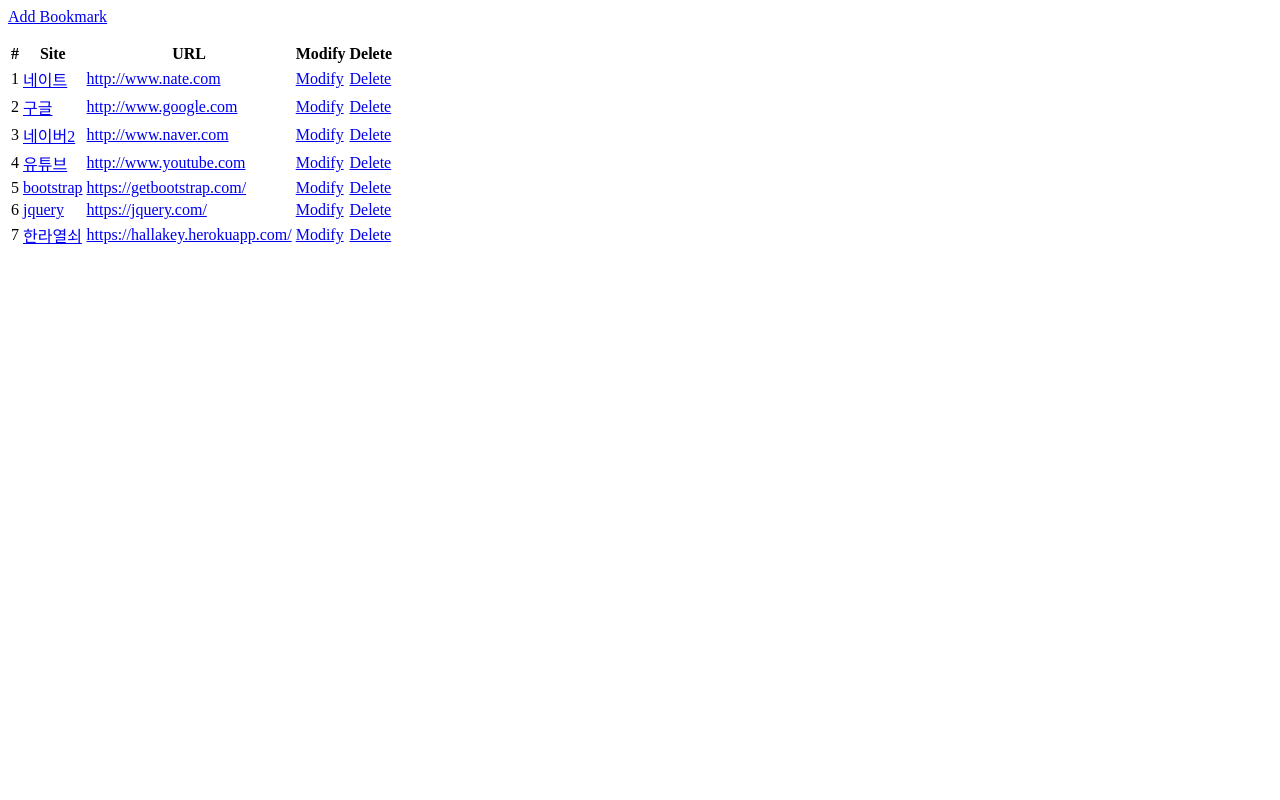
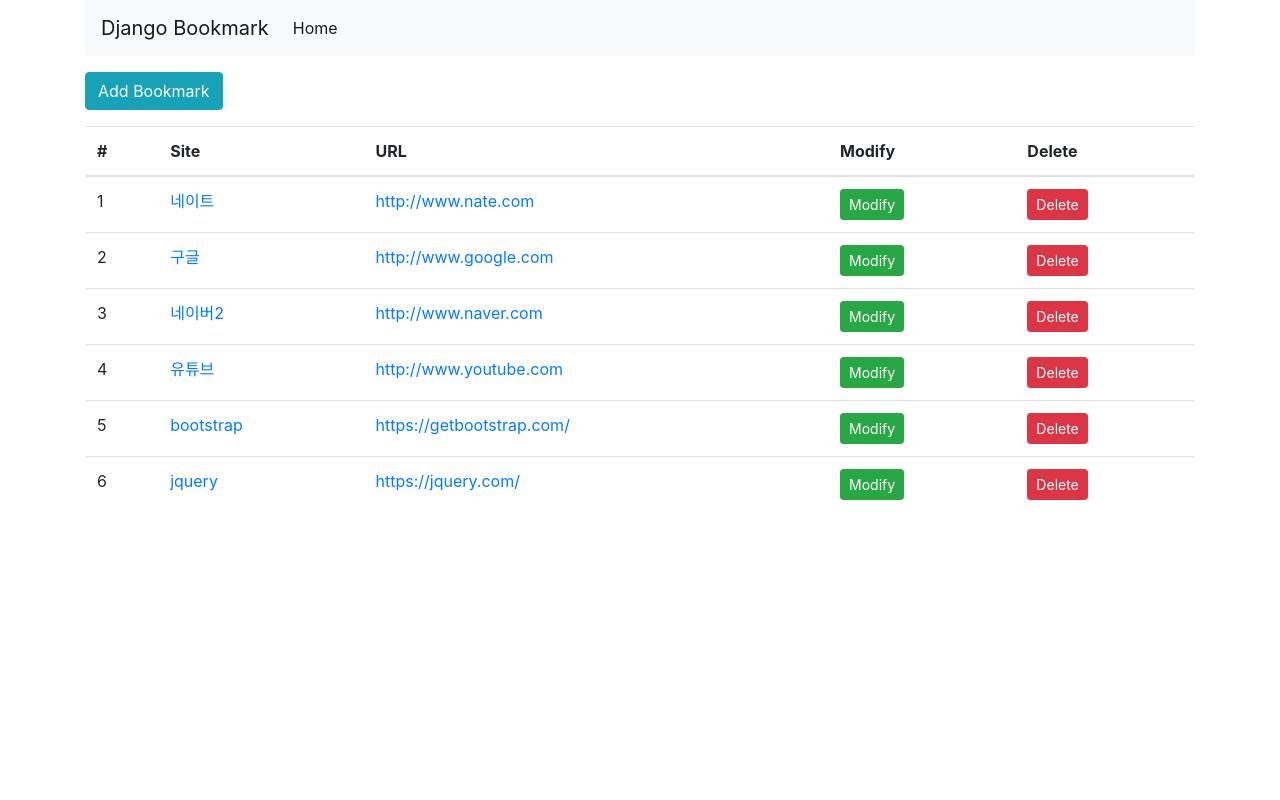
Before and after one commit to bright-night-sky/django_study, a Django app: page /bookmark/ in a window 1280 px wide. Run offline with Django 3.2, Linux system fonts and the light colour scheme; data comes from the database, SQL or seed files in the repository; both versions use the stored data as it was after the commit.

Commit message:
북마크 프로젝트 개발 강의 완료
북마크 프로젝트 개발 강의 완료

```diff
--- a/04_bookmark/bookmark/templates/bookmark/bookmark_list.html
+++ b/04_bookmark/bookmark/templates/bookmark/bookmark_list.html
@@ -1,3 +1,8 @@
+{% extends 'base.html' %}
+
+{% block title %}Bookmark List{% endblock %}
+
+{% block content %}
     <!-- 템플릿 만들기템플릿은 프론트엔드 소스코드가 저장되는 파일들이면서 장고에서 데이터를 껴넣는 양식 파일이기도 하다. -->
     <!-- 어떤 뷰를 만들 때는 그 뷰의 내용을 어떻게 브라우저에 표시할지 템플릿을 가지고 결정한다. -->
 
@@ -7,7 +12,10 @@
 
     <!-- 소스 코드 첫 부분에는 북마크 추가하기 링크를 만들어 두었고, 그 다음부터 북마크의 목록을 출력하기 위해서 table 태그를 사용한다. -->
     <div class="btn-group">
-    <a href="#" class="btn btn-info">Add Bookmark</a>
+        <!-- href 속성값에 주소를 출력하기 위해 url 템플릿 태그를 사용했다. -->
+        <!-- [add]라는 이름을 가진 URL 패턴을 찾아서 URL을 출력해라라는 의미이다. -->
+        <!-- 코드를 수정한 뒤 목록에서 해당 링크를 클릭하면 북마크 추가 페이지로 이동하는 것을 확인할 수 있다. -->
+        <a href="{% url 'add' %}" class="btn btn-info">Add Bookmark</a>
     </div>
     <p></p>
     <table class="table">
@@ -30,13 +38,24 @@
                 <tr>
                     <!-- 중괄호 중괄호는 출력이 되는 태그이다. print라고 생각하면 된다. -->
                     <td>{{ forloop.counter }}</td>
-                <td><a href="#">{{ bookmark.site_name }}</a></td>
+                    <!-- href 속성값을 url 템플릿 태그를 사용하도록 변경한다. -->
+                    <!-- 템플릿 태그에 pk 값을 같이 전달해 제대로된 URL이 만들어져 출력할 수 있도록 한다. -->
+                    <!-- 모든 코드를 변경하고 북마크 목록 화면에서 사이트 이름을 클릭해보자. -->
+                    <!-- 클릭했을 때 북마크 확인 화면으로 이동하면 정상 동작하는 것이다. -->
+                    <td><a href="{% url 'detail' pk=bookmark.id %}">{{ bookmark.site_name }}</a></td>
                     <td><a href="{{ bookmark.url }}" target="_blank">{{ bookmark.url }}</a></td>
-                <td><a href="#" class="btn btn-success btn-sm">Modify</a></td>
-                <td><a href="#" class="btn btn-danger btn-sm">Delete</a></td>
+                    <!-- url 템플릿 코드를 사용해 주소를 만들어 출력한다. -->
+                    <!-- URL 패턴에는 pk라는 값이 있기 때문에 url 템플릿 태그에도 pk 값을 전달해야 url을 만들 수 있다. -->
+                    <!-- 확인해보자. -->
+                    <!-- 수정 화면으로 이동하면 사이트 이름이나 주소를 수정하고 [Update] 버튼을 누르자. -->
+                    <!-- 수정이 안되고 오류 메시지가 뜬다. 물론 데이터베이스에 값은 잘 저장되어 있을 것이다. -->
+                    <!-- 우리가 만난 이 메시지는 '수정을 잘 마쳤는데 이동할 페이지가 없다'라는 이야기이다. -->
+                    <td><a href="{% url 'update' pk=bookmark.id %}" class="btn btn-success btn-sm">Modify</a></td>
+                    <td><a href="{% url 'delete' pk=bookmark.id %}" class="btn btn-danger btn-sm">Delete</a></td>
                 </tr>
             {% endfor %}
         </tbody>
     </table>
 
     <!-- HTML 파일을 새로 만들었으니 서버를 다시 실행하고 결과를 확인해보자. -->
+{% endblock %}
--- a/04_bookmark/bookmark/urls.py
+++ b/04_bookmark/bookmark/urls.py
@@ -1,5 +1,5 @@
 from django.urls import path
-from .views import BookmarkListView
+from .views import *
 
 urlpatterns = [
     # path의 첫 번째 인수는 ''를 보면 bookmark/ 이하 부분이 없다라고 해석할 수 있다.
@@ -18,4 +18,33 @@
     # 파일을 새로 만들어서 수정한 경우 서버 자체를 껐다가 다시 켜줘야한다.
     path('', BookmarkListView.as_view(), name='list'),
     # 오류 페이지에 나오는 오류 메시지들은 꼭 확인하고 공부하자.
+
+    # urlpatterns 변수에 path를 하나 더 추가해 BookmarkCreateView를 연결한다.
+    # 이 뷰를 사용하기 위해서 당연히 임포트를 미리 해야한다.
+    path('add/', BookmarkCreateView.as_view(), name='add'),
+    # URL을 연결했으니 템플릿도 만들자.
+    # bookmark/templates/bookmark에 bookmark_create.html 파일 생성하기
+
+    # urls.py에 path를 추가하고 BookmarkDetailView를 연결한다.
+    # URL 패턴은 다른 뷰들과 차이를 보인다. 바로 [<int:pk>]가 들어간 부분이다.
+    # 이 부분은 두 개의 값이 의미하는 바바 각각 있다.
+    # 앞쪽인 int는 타입이라고 여기면 된다.
+    # 정확히는 컨버터라고 부르는 기능이며 클래스 형태이다.
+    # 뒤쪽은 컨버터를 통해 반환받은 값 혹은 패턴에 일치하는 값의 변수명이다.
+    # 컨버터는 생략하거나 커스텀 컨버터를 만들어 넣을 수 있다.
+    path('detail/<int:pk>/', BookmarkDetailView.as_view(), name='detail'),
+    # <pk>와 같이 그냥 비워두면 문자열로 인식한다.
+    # 기본으로 제공되는 컨버터는 다음과 같다.
+    #   1. str : 비어있지 않은 모든 문자와 매칭. 단 '/'는 제외. 컨버터를 설정하지 않을 경우 기본 컨버터
+    #   2. int : 0을 포함한 양의 정수와 매칭
+    #   3. slug : 아스키 문자나 숫자, 하이픈, 언더스코어를 포함한 슬러그 문자열과 매칭. 쇼핑몰에서 많이 쓴다.
+    #   4. uuid : UUID와 매칭. 같은 페이지에 여러 URL이 연결되는 것을 막으려고 사용
+    #   5. path : 기본적으로 str과 같은 기능이나 '/'도 포함. URL의 부분이 아닌 전체에 대한 매칭을 하고 싶을 때 사용
+
+    # URL 연결이 끝았으면 템플릿도 작성하자. bookmark_detail.html 파일을 만들고 코드를 작성하자.
+
+    path('update/<int:pk>/', BookmarkUpdateView.as_view(), name='update'),
+    # 마지막은 템플릿이다. bookmark_update.html을 bookmark_create.html의 내용과 똑같이 만들고 버튼의 값만 Update로 변경하자.
+
+    path('delete/<int:pk>/', BookmarkDeleteView.as_view(), name='delete'),
 ]
--- a/04_bookmark/bookmark/views.py
+++ b/04_bookmark/bookmark/views.py
@@ -3,7 +3,16 @@
 # 윈도우에서는 Ctrl, 맥에서는 cmd를 누르고 ListView를 클릭해보면 안의 소스코드를 볼 수 있다.
 # 실력 향상을 하고 싶으면 안의 소스코드를 봐라
 
+# 북마크 추가 기능 구현시 필요한 import문
+# views.py 파일에서 CreateView 옆에 UpdateView를 임포트한다.
+from django.views.generic.edit import CreateView, UpdateView, DeleteView
+from django.urls import reverse_lazy
+
+# 북마크 확인 기능 구현시 필요한 import문
+from django.views.generic.detail import DetailView
+
 from bookmark.models import Bookmark
+
 
 # Create your views here.
 # CRUD : Create, Read, Update, Delete
@@ -19,6 +28,16 @@
 class BookmarkListView(ListView):
     model = Bookmark
 
+    # 페이징 기능 만들기
+    # 페이징 기능은 게시판 같은 서비스에서는 필수이다.
+    # 함수형 뷰에서는 페이징 기능을 만들기 위해서 여러가지 일을 해야하지만 클래스형 뷰에서는 간단하게 구현할 수 있다.
+    # views.py에 있는 BookmarkListview에 paginate_by = 6이라는 코드를 추가하자.
+    # 한 페이지에 몇 개씩 출력할 것인지 결정하는 값이다.
+    # 그리고 북마크가 6개가 넘도록 몇 개 더 추가해보자.
+    paginate_by = 6
+    # 이제 목록 아래쪽에 페이지 목록을 출력해서 페이징 기능을 사용할 수 있도록 만들어보자.
+    # bookmark_list.html을 수정하자.
+
 # 이번 앱에서는 모든 뷰를 클래스형 뷰로 만들 것이다.
 # 뷰에는 함수형 뷰와 클래스형 뷰가 있다.
 # 클래스형 뷰는 웹 프로그래밍에서 자주 사용하는 기능을 장고가 미리 준비해뒀고 그걸 빌려다 쓰는 형태라고 했다.
@@ -30,3 +49,67 @@
 # 웹 페이지에 접속한다. : 페이지를 본다.
 # URL을 입력 -> 웹 서버가 뷰를 찾아서 동작시킨다. -> 응답을 한다.
 # config/urls.py로 이동
+
+# 북마크 추가 기능 구현
+# 북마크 추가를 위한 뷰를 BookmarkCreateView라는 이름을 가진 클래스 뷰로 만든다.
+# 클래스형 뷰가 만들기 훨씬 더 간편하다. 미리 준비되어 있기 때문에
+# 제네릭 뷰인 CreateView를 상속받으면 쉽게 만들 수 있다.
+class BookmarkCreateView(CreateView):
+    # 어떤 모델의 입력을 받을 것인지 결정해야 하기 때문에 ListView와 마찬가지로 model 변수를 만들고 Bookmark로 설정한다.
+    model = Bookmark
+    # fields 변수는 어떤 필드들을 입력받을 것인지 설정하는 부분이다.
+    # CreateView와 UpdateView는 fields를 설정하지 않으면 오류가 뜬다. 무조건 필요하다.
+    fields = ['site_name', 'url']
+    # success_url은 글쓰기를 완료하고 이동할 페이지이다.
+    # 보통은 상세 페이지로 이동하지만 success_url의 사용법을 알기 위해 상세 페이지로 설정해봤다.
+    success_url = reverse_lazy('list')
+    # template_name_suffix는 사용할 템플릿의 접미사만 변경하는 설정값이다.
+    # 기본으로 설정되어 있는 템플릿 이름들은 모델명_xxx 형태이다.
+    # CreateView와 UpdateView는 form이 접미사인데(bookmark_form), 이걸 변경해서 bookmark_create라는 이름의 템플릿 파일을 사용하도록 설정한 것이다.
+    template_name_suffix = '_create'
+    # 뷰를 완성했으니 URL을 연결하자.
+    # bookmark/urls.py로 이동
+
+
+# 북마크 확인 기능 구현
+# 추가 기능을 구현했으니 북마크의 확인 기능을 구현해보자.
+# 상세 페이지라고도 할 수 있는 이 기능도 클래스형 뷰를 사용해 간단히 만들겠다.
+# views.py에 BookmarkDetailView를 만든다.
+# 다른 뷰들과 마찬가지로 제네릭 뷰인 DetailView를 상속받도록 한다.
+# model까지 Bookmark로 설정하면 확인 뷰 작성은 끝이다.
+# URL만 연결해주면 뷰는 제대로 동작한다.
+class BookmarkDetailView(DetailView):
+    model = Bookmark
+
+
+# 북마크 수정 기능 구현
+# 수정 기능은 추가 기능과 거의 동일하다.
+# 제네릭 뷰를 사용해서 수정 뷰를 추가하겠다.
+# 임포트한 UpdateView를 상속받도록 BookmarkUpdateView를 만든다.
+class BookmarkUpdateView(UpdateView):
+    # 모델을 설정하고
+    model = Bookmark
+    # 추가 뷰처럼 입력받을 필드 목록을 설정한다.
+    fields = ['site_name', 'url']
+    # 그리고 이번에는 템플릿 접미사를 _update로 했다.
+    # 그럼 bookmark_update.html이 템플릿이 된다는 뜻이다.
+    template_name_suffix = '_update'
+    # 수정이 완료된 이동할 페이지는 뷰에 success_url이 설정되어 있거나 모델에 get_absolute_url이라는 메서드를 통해 결정한다.
+    # 그런데 우리는 두 가지 모두 없기 때문에 오류를 만난 것이다.
+# 뷰 다음은 URL 연결이다.
+# urls.py 파일에 새로운 path를 추가해 update라는 이름으로 뷰를 연결한다.
+# bookmark/urls.py로 이동
+
+# 북마크 삭제 기능 구현
+# 북마크 삭제 기능도 제네릭 뷰를 상속받아 구현하겠다.
+# views.py에 DeleteView를 임포트하고 BookmarkDeleteView를 만든다.
+class BookmarkDeleteView(DeleteView):
+    # 모델은 Bookmark로 하고,
+    model = Bookmark
+    # success_url은 목록 페이지로 가도록 reverse_lazy를 사용해 설정한다.
+    # 삭제하면 어디론가 가야되므로
+    # 다만 get_abolute_url은 사용할 수 없다.
+    # 클래스형 뷰에서는 reverse가 아닌 무조건 reverse_lazy를 사용해야한다.
+    # 왜냐하면 라우팅 테이블이 다 불러지지 않은 상태에서 클래스형 뷰를 먼저 점검하므로 그때 오류가 발생할 수 있기 때문이다.
+    success_url = reverse_lazy('list')
+# 뷰를 만들고 나면 urls.py에 새로 path를 추가해 BookmarkDeleteView를 연결한다.
--- /dev/null
+++ b/04_bookmark/static/style.css
@@ -0,0 +1,3 @@
+body {
+    width: 100%;
+}
--- /dev/null
+++ b/04_bookmark/templates/base.html
@@ -0,0 +1,78 @@
+<!-- 템플릿 확장하기 -->
+<!-- 웹 서비스를 둘러보면 어느 정도 페이지에 가든 동일하게 보이는 내용이 있다. -->
+<!-- 메뉴바나 타이틀 같은 부분이다. -->
+<!-- 보통은 GNB(Global Navigation Bar)라고 부르는 것들이다. -->
+<!-- 우리가 이전 절까지 기능을 구현하면서 만든 HTML 템플릿에 메뉴바를 넣는다고 하면 총 5개의 파일을 수정해야한다. -->
+<!-- 만약 100개의 템플릿을 사용하는 사이트라면 어떨까? 100번을 수정해야할 것이다. -->
+<!-- 이런 불편함을 줄이기 위해서 장고에서는 템플릿 확장이라는 방법을 사용한다. -->
+<!-- 기준이 되는 레이아웃 부분을 담은 템플릿을 별도로 만들어두고 기준 템플릿에 상속받아 사용하는 것처럼 재사용하는 방법이다. -->
+
+<!-- 프로젝트 루트에 [templates]라는 폴더를 추가한다. -->
+<!-- 이 폴더에 기준이 되는 base.html이라는 파일을 추가할 것이다. -->
+
+<!-- 사실 실무에서는 루트 폴더 밑의 base적인 templates 폴더의 이름은 templates가 아닌 layout으로 만든다. -->
+<!-- 그냥 여기 책에서는 독자가 알아보기 쉽게 templates로 만든 것이다. -->
+
+<!-- 이 내용이 전체 템플릿에 적용되게 만든다. -->
+<!-- settings.py에 설정이 조금 필요하다. -->
+<!-- settings.py에서 TEMPLATES 변수로 가보자. -->
+<!DOCTYPE html>
+<html lang="en">
+<head>
+    <meta charset="UTF-8">
+    <!-- 템플릿 확장은 [block]을 기준으로 동작한다. -->
+    <!-- 다른 템플릿에서 껴넣을 공간을 block 태그를 사용해 만들어두고 하위 템플릿에서는 이 블록에 껴넣을 내용을 결정하여 내용을 채운다. -->
+    <!-- base.html에는 두 개의 블록이 있다. -->
+    <!-- [title]이라는 블록은 브라우저 탭에 보이는 이름을 결정하는 title 태그에 내용을 껴넣을 수 있도록 만들었고 -->
+    <!-- body 태그 안쪽에는 [content]라는 블록을 만들어서 하위 템플릿에서 출력하고자 하는 내용을 껴넣을 수 있도록 만들었다. -->
+    <!-- block 태그는 확장한 템플릿에서 덮어쓰기를 할 수 있다고 생각하면 된다. -->
+    <title>{% block title %}{% endblock %}</title>
+    <!-- 부트스트랩 적용하기 -->
+    <!-- 부트스트랩은 CSS 프레임워크 중에 한 종류이다. -->
+    <!-- 웹페이지의 화면을 만들기 위해서는 HTML, CSS, Javascript 세 가지를 조합해 사용해야한다. -->
+    <!-- HTML은 화면의 내용과 뼈대를 담당하고 -->
+    <!-- CSS는 폰트나 색상 같은 디자인적 요소를 담당하고 -->
+    <!-- Javascript는 움직임과 서버와의 통신 등을 담당한다. -->
+    <!-- 디자인을 담당하는 CSS는 발전을 거듭해 다양한 기능을 활용할 수 있게 되었다. -->
+    <!-- 하지만 그만큼 복잡해지기도 했기 때문에 프레임워크가 등장했다. -->
+    <!-- 부트스트랩 같은 프레임워크를 사용하면 CSS의 다양한 기능들을 HTML 태그에 class 속성을 추가하는 것만으로도 페이지를 아름답게 바꿀 수 있다. -->
+    <!-- 부트스트랩을 사용하려면 css 파일 하나와 js 파일 세가지를 불러다 사용해야 한다. -->
+    <!-- bootstrap 4.X 버전을 사용했다. -->
+    <link rel="stylesheet" href="https://cdn.jsdelivr.net/npm/bootstrap@4.5.3/dist/css/bootstrap.min.css" integrity="sha384-TX8t27EcRE3e/ihU7zmQxVncDAy5uIKz4rEkgIXeMed4M0jlfIDPvg6uqKI2xXr2" crossorigin="anonymous">
+    {% load static %}
+    <link rel="stylesheet" href="{% static 'style.css' %}">
+</head>
+<body>
+    <div class="container">
+        <nav class="navbar navbar-expand-lg navbar-light bg-light">
+            <a class="navbar-brand" href="#">Django Bookmark</a>
+            <button class="navbar-toggler" type="button" data-toggle="collapse" data-target="#navbarSupportedContent" aria-controls="navbarSupportedContent" aria-expanded="false" aria-label="Toggle navigation">
+                <span class="navbar-toggler-icon"></span>
+            </button>
+
+            <div class="collapse navbar-collapse" id="navbarSupportedContent">
+                <ul class="navbar-nav mr-auto">
+                    <li class="nav-item active">
+                        <a class="nav-link" href="#">Home <span class="sr-only">(current)</span></a>
+                    </li>
+                </ul>
+            </div>
+        </nav>
+        <p></p>
+
+        <div class="row">
+            <div class="col">
+                {% block content %}
+                {% endblock %}
+            </div>
+        </div>
+    </div>
+
+    <!-- 웹사이트 로딩 속도 때문에 자바스크립트 코드는 body 마지막에 넣는다. -->
+    <!-- ajax를 사용하려면 jquery의 slim 버전말고 min 버전 이상을 사용해야 한다. -->
+    <script src="https://code.jquery.com/jquery-3.5.1.min.js" integrity="sha256-9/aliU8dGd2tb6OSsuzixeV4y/faTqgFtohetphbbj0=" crossorigin="anonymous"></script>
+    <!-- bootstrap 4.X 버전을 사용했다. -->
+    <script src="https://cdn.jsdelivr.net/npm/popper.js@1.16.1/dist/umd/popper.min.js" integrity="sha384-9/reFTGAW83EW2RDu2S0VKaIzap3H66lZH81PoYlFhbGU+6BZp6G7niu735Sk7lN" crossorigin="anonymous"></script>
+    <script src="https://cdn.jsdelivr.net/npm/bootstrap@4.5.3/dist/js/bootstrap.min.js" integrity="sha384-w1Q4orYjBQndcko6MimVbzY0tgp4pWB4lZ7lr30WKz0vr/aWKhXdBNmNb5D92v7s" crossorigin="anonymous"></script>
+</body>
+</html>
```
Also changed, not shown: 04_bookmark/bookmark/models.py (+13 -0 lines), 04_bookmark/bookmark/templates/bookmark/bookmark_confirm_delete.html (added, +22 -0 lines), 04_bookmark/bookmark/templates/bookmark/bookmark_create.html (added, +23 -0 lines), 04_bookmark/bookmark/templates/bookmark/bookmark_detail.html (added, +16 -0 lines), 04_bookmark/bookmark/templates/bookmark/bookmark_update.html (added, +17 -0 lines), 04_bookmark/config/settings.py (+10 -2 lines), 04_bookmark/db.sqlite3. Lines whose indentation alone changed are shown as unchanged.
